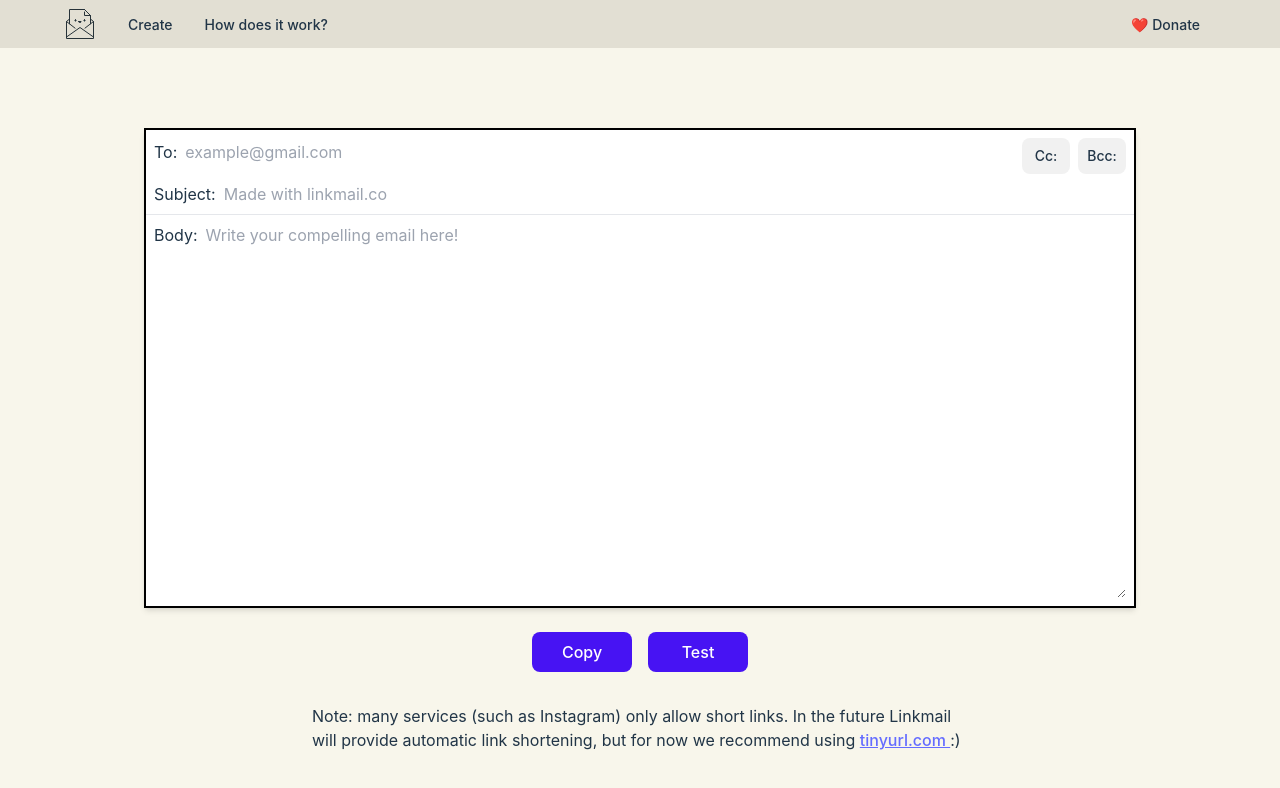
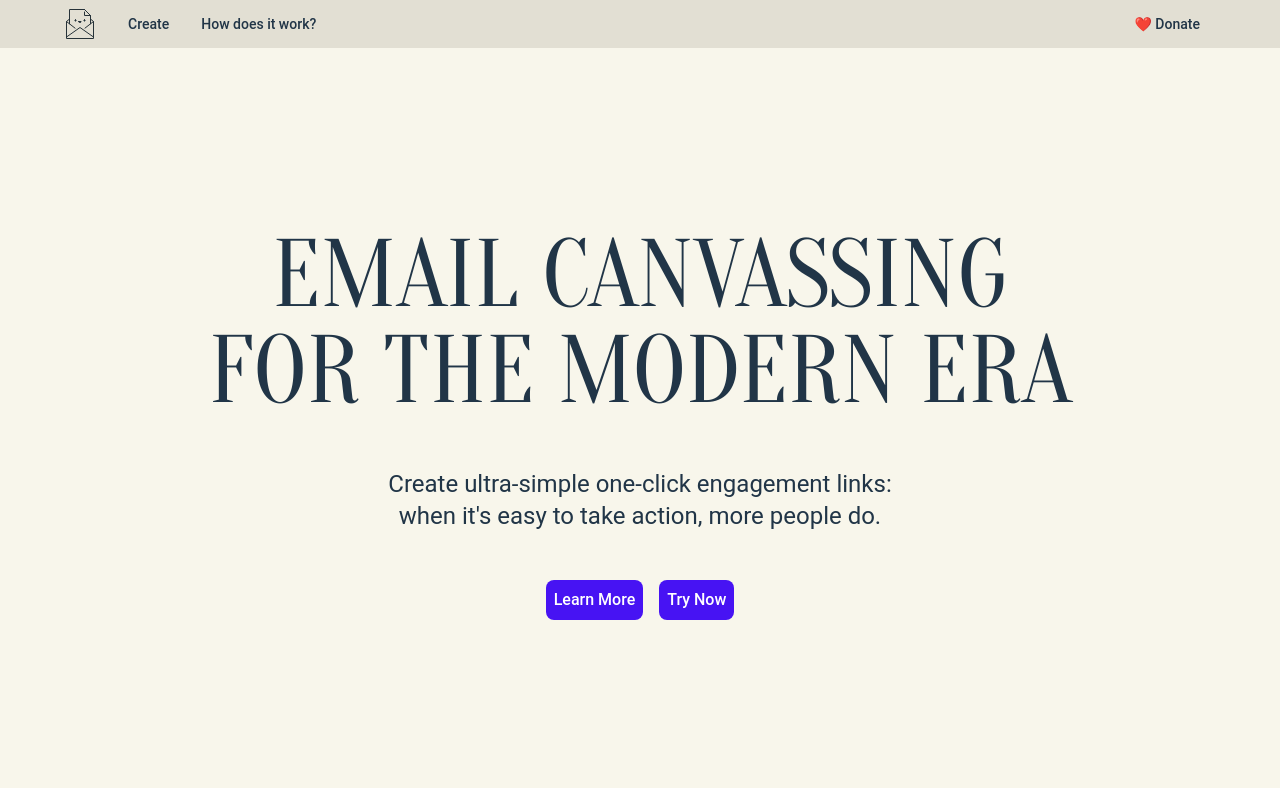
Before and after one commit to noalbalint/linkmail, a Vue app: page / in a window 1280 px wide. Shown: the top 788 px of the page. Built offline with nearby package versions, Linux system fonts and the light colour scheme.

Commit message:
build Home page

```diff
--- a/src/App.vue
+++ b/src/App.vue
@@ -1,10 +1,16 @@
 <template>
-  <div class="flex h-full flex-col items-center">
+  <div class="flex h-full min-h-screen flex-col items-center">
     <NavBar />
-    <router-view style="padding: 1rem;" />
+    <router-view class="content-main" />
   </div>
 </template>
 
 <script setup lang="ts">
 import NavBar from './components/NavBar.vue';
 </script>
+
+<style scoped>
+.content-main {
+  padding: 1rem;
+}
+</style>
--- a/src/components/NavBar.vue
+++ b/src/components/NavBar.vue
@@ -11,7 +11,7 @@
         />
       </NavButton>
       <NavButton
-        to="/"
+        to="/create"
         label="Create"
       />
       <NavButton
--- a/src/pages/Create.vue
+++ b/src/pages/Create.vue
@@ -27,8 +27,8 @@
     </div>
 
 
-    <span class="pt-8 pb-1 px-2 max-w-2xl">
-      Note: many services (such as Instagram) only allow short links. In the future Linkmail will
+    <span class="pt-8 pb-1 px-2 max-w-3xl">
+      Note: many services (such as Instagram) do not support such long links. In the future Linkmail will
       provide automatic link shortening, but for now we recommend using <a
         href="tinyurl.com/app"
         class="underline"
--- /dev/null
+++ b/src/pages/Home.vue
@@ -0,0 +1,38 @@
+<template>
+  <div class="flex items-center justify-center grow flex-col">
+    <span class="hero text-6xl md:text-8xl">
+      EMAIL CANVASSING <br> FOR THE MODERN ERA
+    </span>
+    <span class="subtitle leading-6 md:text-2xl text-sm py-12">
+      Create ultra-simple one-click engagement links:
+      <br>
+      when it's easy to take action, more people do.
+    </span>
+    <div>
+      <Button
+        class="mr-4"
+        type="primary"
+        label="Learn More"
+      />
+      <Button
+        type="primary"
+        label="Try Now"
+      />
+    </div>
+  </div>
+</template>
+
+<script setup lang="ts">
+import Button from '../components/Button.vue';
+</script>
+
+<style scoped>
+.hero {
+  font-family: 'Oranienbaum', serif;
+  text-align: center;
+}
+
+.subtitle {
+  text-align: center;
+}
+</style>
--- a/src/routes/index.ts
+++ b/src/routes/index.ts
@@ -1,11 +1,13 @@
 import { createRouter, createWebHistory } from 'vue-router';
 import CreateVue from '../pages/Create.vue';
 import ConsumeVue from '../pages/Consume.vue';
+import HomeVue from '../pages/Home.vue';
 
 // TODO: code splitting
 
 const routes = [
-  { path: '/', component: CreateVue },
+  { path: '/', component: HomeVue },
+  { path: '/create', component: CreateVue },
   { path: '/consume', component: ConsumeVue, },
 ]
 
--- a/src/style.css
+++ b/src/style.css
@@ -2,8 +2,15 @@
 @tailwind components;
 @tailwind utilities;
 
+@font-face {
+  font-family: 'Oranienbaum';
+  src: url('assets/fonts/Oranienbaum-Regular.ttf') format('truetype');
+  font-weight: normal;
+  font-style: normal;
+}
+
 :root {
-  font-family: Inter, system-ui, Avenir, Helvetica, Arial, sans-serif;
+  font-family: Roboto, system-ui, Avenir, Helvetica, Arial, sans-serif;
   line-height: 1.5;
   font-weight: 400;
 
```
Also changed, not shown: src/assets/fonts/Oranienbaum-Regular.ttf (added), src/tailwind.css.
